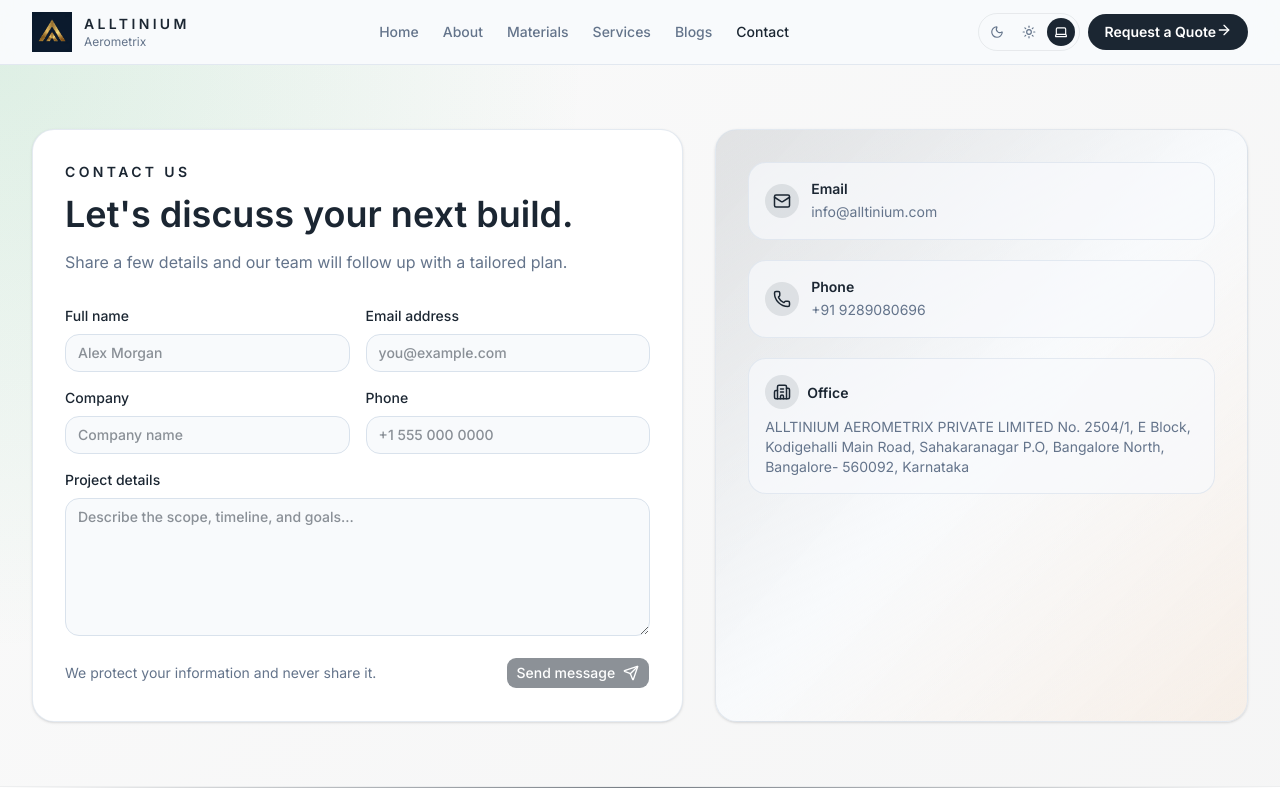
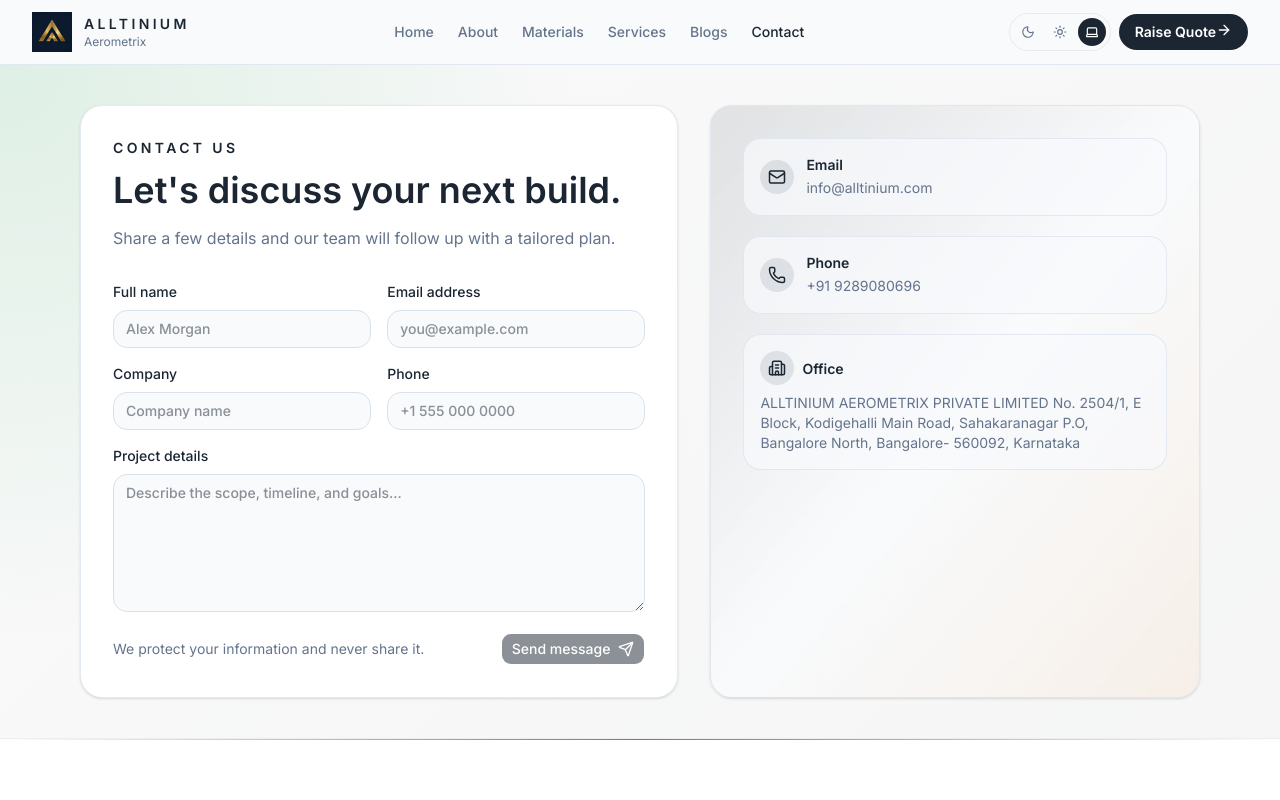
Before and after one commit to PurushottamPortfolio-Repo/alltinium, a Next.js app: page /contact in a window 1280 px wide. Shown: the top 800 px of the page. Built offline with nearby package versions, Linux system fonts and the light colour scheme.

Commit message:
section layout updated

```diff
--- a/src/app/(website)/contact/page.tsx
+++ b/src/app/(website)/contact/page.tsx
@@ -2,8 +2,8 @@ import { ContactForm } from "@/components/contact/ContactForm";
 
 export default function ContactPage() {
   return (
-    <div className="min-h-full bg-[radial-gradient(circle_at_top_left,_rgba(22,163,74,0.12),_transparent_40%),linear-gradient(135deg,_rgba(250,250,250,0.95),_rgba(245,245,245,0.9))] px-4 py-16 dark:bg-[radial-gradient(circle_at_top_left,_rgba(74,222,128,0.16),_transparent_42%),linear-gradient(135deg,_rgba(9,9,11,0.98),_rgba(24,24,27,0.95))] sm:px-6 lg:px-8">
-      <div className="mx-auto max-w-7xl">
+    <div className="relative min-h-full bg-[radial-gradient(circle_at_top_left,_rgba(22,163,74,0.12),_transparent_40%),linear-gradient(135deg,_rgba(250,250,250,0.95),_rgba(245,245,245,0.9))] dark:bg-[radial-gradient(circle_at_top_left,_rgba(74,222,128,0.16),_transparent_42%),linear-gradient(135deg,_rgba(9,9,11,0.98),_rgba(24,24,27,0.95))]">
+      <div className="mx-auto max-w-7xl px-4 py-6 md:px-6 md:py-8 lg:px-20 lg:py-10">
         <ContactForm />
       </div>
     </div>
--- a/src/components/material1/material.tsx
+++ b/src/components/material1/material.tsx
@@ -22,9 +22,9 @@ export default function MaterialList() {
         ]}
       />
 
-      <section className="">
-        <div className="p-10 flex flex-col gap-10">
-          <h1 className="flex item-center justify-center text-4xl font-heading">
+      <section className="relative">
+        <div className="mx-auto max-w-7xl px-4 py-6 md:px-6 md:py-8 lg:px-20 lg:py-10">
+          <h1 className="flex item-center justify-center text-4xl font-heading mb-10 border rounded-md p-4 text-primary">
             Following are the list of Materials
           </h1>
           <div>
--- a/src/components/quote/QuoteButton.tsx
+++ b/src/components/quote/QuoteButton.tsx
@@ -2,13 +2,13 @@
 
 import React from "react";
 import { useQuote } from "@/providers/QuoteProvider";
-import { ArrowRight, FileText } from "lucide-react";
+import { ArrowRight } from "lucide-react";
 interface QuoteButtonProps {
   children?: React.ReactNode;
   className?: string;
 }
 
-export function QuoteButton({ children = "Request a Quote", className = "" }: QuoteButtonProps) {
+export function QuoteButton({ children = "Raise Quote", className = "" }: QuoteButtonProps) {
   const { openModal } = useQuote();
 
   return (
--- a/src/components/ui/page-hero.tsx
+++ b/src/components/ui/page-hero.tsx
@@ -41,7 +41,7 @@ export function PageHero({
         <Image src={image} alt={title} fill priority className="object-cover" />
       </div>
 
-      <div className="relative container mx-auto flex min-h-[520px] max-w-7xl items-center px-6 py-28">
+      <div className="relative container flex min-h-[520px] max-w-7xl items-center mx-auto max-w-7xl px-4 py-6 md:px-6 md:py-8 lg:px-20 lg:py-10">
         <motion.div
           initial={{ opacity: 0, y: 35 }}
           whileInView={{ opacity: 1, y: 0 }}
```
